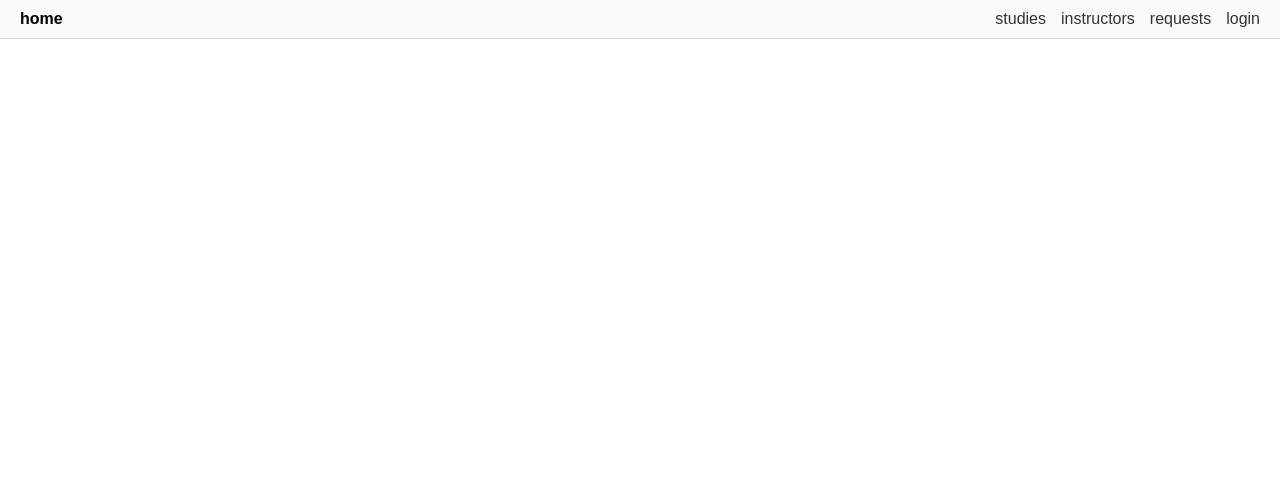
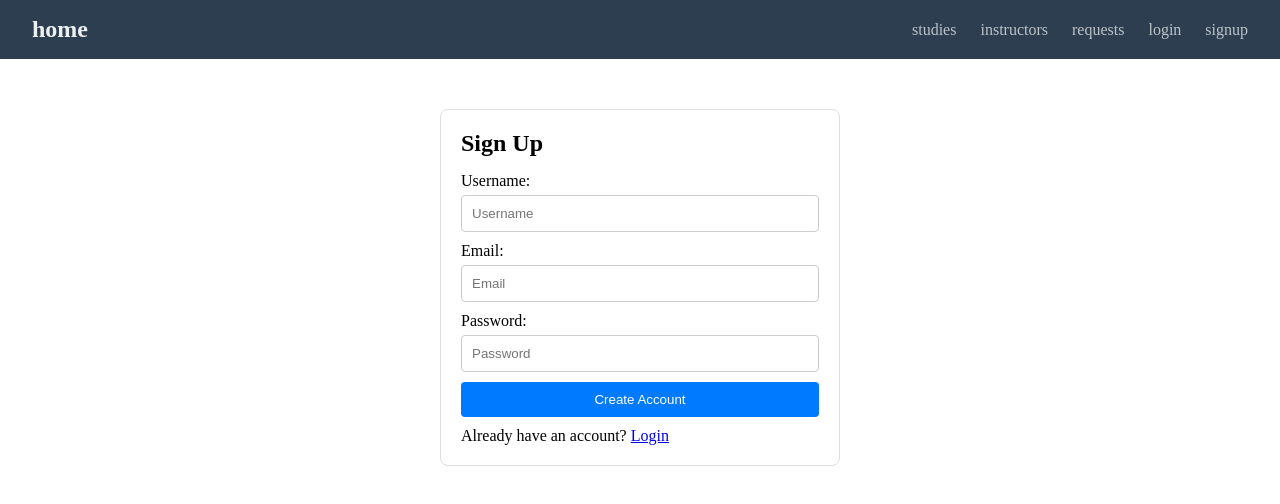
Before and after one commit to tzisman/compilelab-client, a React (Vite) app: page /signup in a window 1280 px wide. Shown: the top 504 px of the page. Built offline with nearby package versions, Linux system fonts and the light colour scheme.

Commit message:
feat: Completion of login creation and registration including health checks

```diff
--- a/src/App.tsx
+++ b/src/App.tsx
@@ -1,5 +1,8 @@
 import { BrowserRouter as Router, Routes, Route } from 'react-router-dom';
 import Navbar from './components/Navbar/Navbar.tsx';
+import Login from './features/auth/Login.tsx';
+import Signup from './features/auth/Signup.tsx';
+import { NotFound, ServerDown, ServerError } from './pages/ErrorPages.tsx';
 
 function App() {
   return (
@@ -10,7 +13,14 @@ function App() {
         <Route path="/studies" element={<div>Studies</div>} />
         <Route path="/instructors" element={<div>Instructors</div>} />
         <Route path="/requests" element={<div>Requests</div>} />
-        <Route path="/login" element={<div>Login</div>} />
+        <Route path="/login" element={<div><Login /></div>} />
+        <Route path="/signup" element={<div><Signup /></div>} />
+
+        <Route path="/404" element={<NotFound />} />
+        <Route path="/error-500" element={<ServerError />} />
+        <Route path="/server-down" element={<ServerDown />} />
+
+        <Route path="*" element={<NotFound />} />
       </Routes>
     </Router>
   );
--- a/src/app/store.ts
+++ b/src/app/store.ts
@@ -1,6 +1,41 @@
 import { configureStore } from '@reduxjs/toolkit';
 import { apiSlice } from '../api/apiSlice';
 import authReducer from '../features/auth/authSlice';
+import { isRejectedWithValue } from '@reduxjs/toolkit';
+import type { Middleware } from '@reduxjs/toolkit';
+import { logout } from '../features/auth/authSlice';
+
+export const globalErrorMiddleware: Middleware = ({ dispatch }) => (next) => (action) => {
+  if (isRejectedWithValue(action)) {
+    const status = (action.payload as { status: number | string })?.status;
+
+    switch (status) {
+      case 401:
+        console.warn('Unauthorized - Redirecting to login...');
+        dispatch(logout());
+        window.location.href = '/login';
+        break;
+
+      case 403:
+        alert("Access Denied: You don't have permission to perform this action.");
+        break;
+
+      case 404:
+        window.location.href = '/404';
+        break;
+
+      case 500:
+        window.location.href = '/error-500';
+        break;
+
+      case 'FETCH_ERROR':
+        window.location.href = '/server-down';
+        break;
+    }
+  }
+
+  return next(action);
+};
 
 export const store = configureStore({
   reducer: {
--- a/src/components/Navbar/Navbar.module.scss
+++ b/src/components/Navbar/Navbar.module.scss
@@ -1,42 +1,52 @@
+// Navbar.module.scss
 .navbar {
   display: flex;
   justify-content: space-between;
   align-items: center;
-  padding: 10px 20px;
-  background-color: #f8f9fa;
-  border-bottom: 1px solid #ddd;
-  font-family: sans-serif;
+  padding: 1rem 2rem;
+  background-color: #2c3e50;
+  color: white;
 
-  .logo {
-    a {
-      font-weight: bold;
-      text-decoration: none;
-      color: black;
-    }
+  .logo a {
+    font-size: 1.5rem;
+    font-weight: bold;
+    color: #ecf0f1;
+    text-decoration: none;
   }
 
   .navLinks {
     display: flex;
     list-style: none;
-    gap: 15px;
+    gap: 1.5rem;
+    align-items: center;
     margin: 0;
-    padding: 0;
 
-    li {
-      a {
-        text-decoration: none;
-        color: #333;
+    li a {
+      color: #bdc3c7;
+      text-decoration: none;
+      transition: color 0.3s;
 
-        &:hover {
-          text-decoration: underline;
-        }
+      &:hover {
+        color: white;
       }
+    }
 
-      &.userInfo {
-        font-weight: bold;
-        color: #555;
-        padding-left: 10px;
-        border-left: 1px solid #ccc;
+    .userInfo {
+      font-weight: 500;
+      color: #3498db;
+    }
+
+    .logoutBtn {
+      background: #e74c3c;
+      color: white;
+      border: none;
+      padding: 0.5rem 1rem;
+      border-radius: 4px;
+      cursor: pointer;
+      font-size: 0.9rem;
+
+      &:hover {
+        background: #c0392b;
       }
     }
   }
--- a/src/components/Navbar/Navbar.tsx
+++ b/src/components/Navbar/Navbar.tsx
@@ -1,36 +1,46 @@
-import { Link } from 'react-router-dom';
-//import { useAppSelector } from '../../app/hooks';
+import { Link, useNavigate } from 'react-router-dom';
+import { useSelector, useDispatch } from 'react-redux';
+import { logout } from '../../features/auth/authSlice';
+import type { RootState } from '../../app/store';
 import styles from './Navbar.module.scss';
 
 const Navbar = () => {
-  //const { isAuthenticated, user } = useAppSelector((state) => state.auth);
+  const dispatch = useDispatch();
+  const navigate = useNavigate();
 
-  const isAuthenticated = false;
-  const user = null;
+  // שליפת המשתמש מה-Redux
+  const { user } = useSelector((state: RootState) => state.auth);
+
+  const handleLogout = () => {
+    dispatch(logout());
+    navigate('/login'); // אופציונלי: שליחת המשתמש לדף התחברות אחרי יציאה
+  };
+
   return (
     <nav className={styles.navbar}>
       <div className={styles.logo}>
         <Link to="/">home</Link>
       </div>
 
+      <ul className={styles.navLinks}>
+        <li><Link to="/studies">studies</Link></li>
+        <li><Link to="/instructors">instructors</Link></li>
+        <li><Link to="/requests">requests</Link></li>
 
-      <ul className={styles.navLinks}>
-        <li>
-          <Link to="/studies">studies</Link>
-        </li>
-        <li>
-          <Link to="/instructors">instructors</Link>
-        </li>
-        <li>
-          <Link to="/requests">requests</Link>
-        </li>
-
-        {isAuthenticated ? (
-          <li className={styles.userInfo}>hello, {user}</li>
+        {user ? (
+          <>
+            <li className={styles.userInfo}>hello, {user.name}</li>
+            <li>
+              <button onClick={handleLogout} className={styles.logoutBtn}>
+                logout
+              </button>
+            </li>
+          </>
         ) : (
-          <li>
-            <Link to="/login">login</Link>
-          </li>
+          <>
+            <li><Link to="/login">login</Link></li>
+            <li><Link to="/signup">signup</Link></li>
+          </>
         )}
       </ul>
     </nav>
--- /dev/null
+++ b/src/features/auth/Auth.module.scss
@@ -0,0 +1,45 @@
+/* Auth.module.scss */
+.authContainer {
+  max-width: 400px;
+  margin: 50px auto;
+  padding: 20px;
+  border: 1px solid #ddd;
+  border-radius: 8px;
+  display: flex;
+  flex-direction: column;
+  gap: 15px;
+
+  .authForm {
+    display: flex;
+    flex-direction: column;
+    gap: 10px;
+
+    .formGroup {
+      display: flex;
+      flex-direction: column;
+      gap: 5px;
+    }
+
+    input {
+      padding: 10px;
+      border: 1px solid #ccc;
+      border-radius: 4px;
+    }
+
+    button {
+      padding: 10px;
+      background-color: #007bff;
+      color: white;
+      border: none;
+      border-radius: 4px;
+      cursor: pointer;
+      &:disabled { background-color: #ccc; }
+    }
+
+    .errorText {
+      color: red;
+      font-size: 0.8rem;
+      margin: 0;
+    }
+  }
+}
--- a/src/features/auth/Login.tsx
+++ b/src/features/auth/Login.tsx
@@ -2,10 +2,10 @@ import { useForm } from 'react-hook-form';
 import { useLoginMutation } from '../../api/apiSlice';
 import { useDispatch } from 'react-redux';
 import { setCredentials } from './authSlice';
-import { useNavigate } from 'react-router-dom';
+import { useNavigate, Link } from 'react-router-dom';
 import type { LoginRequest } from '../../types/user.types';
 import type { FetchBaseQueryError } from '@reduxjs/toolkit/query';
-import type { SerializedError } from '@reduxjs/toolkit';
+import styles from './Auth.module.scss';
 
 interface MyApiError {
   message?: string;
@@ -31,37 +31,39 @@ const Login = () => {
   const error = err as FetchBaseQueryError;
 
   const errorMessage =
-    (error.data as MyApiError)?.message || 'התחברות נכשלה';
+    (error.data as MyApiError)?.message || 'Login failed';
 
-  alert('שגיאה: ' + errorMessage);
+  alert('Error: ' + errorMessage);
 }
   };
 
-  return (
-    <div className="login-container">
+ return (
+    <div className={styles.authContainer}>
       <h2>Login</h2>
-      <form onSubmit={handleSubmit(onSubmit)}>
-        <div>
+      <form className={styles.authForm} onSubmit={handleSubmit(onSubmit)}>
+        <div className={styles.formGroup}>
           <label>Email:</label>
           <input
             type="email"
             {...register("email", { required: "Email is required" })}
           />
-          {errors.email && <p className="error">{errors.email.message}</p>}
+          {errors.email && <p className={styles.errorText}>{errors.email.message}</p>}
         </div>
 
-        <div>
+        <div className={styles.formGroup}>
           <label>Password:</label>
           <input
             type="password"
             {...register("password", { required: "Password is required" })}
           />
-          {errors.password && <p className="error">{errors.password.message}</p>}
+          {errors.password && <p className={styles.errorText}>{errors.password.message}</p>}
         </div>
 
         <button type="submit" disabled={isLoading}>
           {isLoading ? 'Logging in...' : 'Login'}
         </button>
+
+        <p>Don't have an account yet? <Link to="/signup">sign up</Link></p>
       </form>
     </div>
   );
--- /dev/null
+++ b/src/features/auth/Signup.tsx
@@ -0,0 +1,96 @@
+import { useForm } from 'react-hook-form';
+import { useSignupMutation } from '../../api/apiSlice';
+import { useDispatch } from 'react-redux';
+import { setCredentials } from './authSlice';
+import { useNavigate, Link } from 'react-router-dom';
+import type { SignupRequest } from '../../types/user.types';
+import styles from './Auth.module.scss';
+import type { FetchBaseQueryError } from '@reduxjs/toolkit/query';
+
+
+
+const Signup = () => {
+const { register, handleSubmit, setError, formState: { errors } } = useForm<SignupRequest>();  const [signup, { isLoading }] = useSignupMutation();
+  const dispatch = useDispatch();
+  const navigate = useNavigate();
+
+
+ const onSubmit = async (data: SignupRequest) => {
+  try {
+    const userData = await signup(data).unwrap();
+    dispatch(setCredentials(userData));
+    navigate('/');
+  } catch (err) {
+    const error = err as FetchBaseQueryError;
+
+    if (error.status === 409) {
+      setError('email', {
+        type: 'manual',
+        message: 'This email already exists in the system, try to connect'
+      });
+    } else {
+      console.error('Registration failed:', error);
+      alert('An unexpected error occurred, please try again later');
+    }
+  }
+};
+
+  return (
+    <div className={styles.authContainer}>
+      <h2>Sign Up</h2>
+      <form className={styles.authForm} onSubmit={handleSubmit(onSubmit)}>
+
+        <div className={styles.formGroup}>
+          <label>Username:</label>
+          <input
+            {...register('name', { required: "Username is required" })}
+            placeholder="Username"
+          />
+          {errors.name && <p className={styles.errorText}>{errors.name.message}</p>}
+        </div>
+
+        <div className={styles.formGroup}>
+          <label>Email:</label>
+          <input
+            {...register('email', {
+              required: "Email is required",
+              pattern: {
+                value: /^[A-Z0-9._%+-]+@[A-Z0-9.-]+\.[A-Z]{2,}$/i,
+                message: "Invalid email address"
+              }
+            })}
+            type="email"
+            placeholder="Email"
+          />
+          {errors.email && <p className={styles.errorText}>{errors.email.message}</p>}
+        </div>
+
+        <div className={styles.formGroup}>
+          <label>Password:</label>
+          <input
+            {...register('password', {
+                required: "Password is required",
+                pattern: {
+                value: /^(?=.*[0-9])(?=.*[a-zA-Z]).{6,20}$/,
+                message: "Password must be 6-20 characters and include both letters and numbers"
+            }
+            })}
+            type="password"
+            placeholder="Password"
+          />
+          {errors.password && <p className={styles.errorText}>{errors.password.message}</p>}
+        </div>
+
+        <button type="submit" disabled={isLoading}>
+          {isLoading ? 'Creating Account...' : 'Create Account'}
+        </button>
+
+        <p>
+          Already have an account? <Link to="/login">Login</Link>
+        </p>
+      </form>
+    </div>
+  );
+};
+
+export default Signup;
--- /dev/null
+++ b/src/pages/ErrorPages.tsx
@@ -0,0 +1,32 @@
+// pages/ErrorPages.tsx
+import { Link } from 'react-router-dom';
+import styles from './Pages.module.scss';
+
+export const NotFound = () => (
+  <div className={styles.errorContainer}>
+    <h1>404</h1>
+    <h2>Page Not Found</h2>
+    <p>Oops! The page you are looking for doesn't exist or has been moved.</p>
+    <Link to="/" className={styles.linkBtn}>Back to Home</Link>
+  </div>
+);
+
+export const ServerError = () => (
+  <div className={styles.errorContainer}>
+    <h1>500</h1>
+    <h2>Internal Server Error</h2>
+    <p>Something went wrong on our end. We are working to fix it!</p>
+    <Link to="/" className={styles.linkBtn}>Try again later</Link>
+  </div>
+);
+
+export const ServerDown = () => (
+  <div className={styles.errorContainer}>
+    <div className={styles.icon}>🔌</div>
+    <h2>Server Connection Lost</h2>
+    <p>We can't reach the server right now. Please make sure the backend is running.</p>
+    <button onClick={() => window.location.reload()} className={styles.actionBtn}>
+      Retry Connection
+    </button>
+  </div>
+);
```
Also changed, not shown: src/pages/Pages.module.scss (added, +50 -0 lines).
